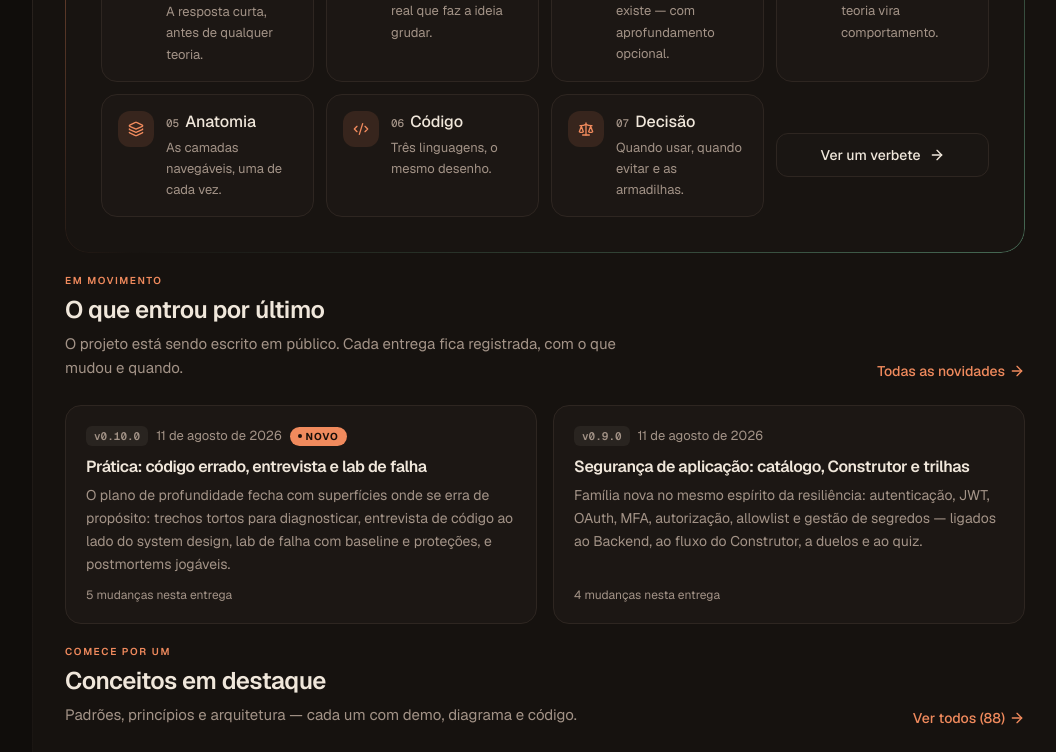
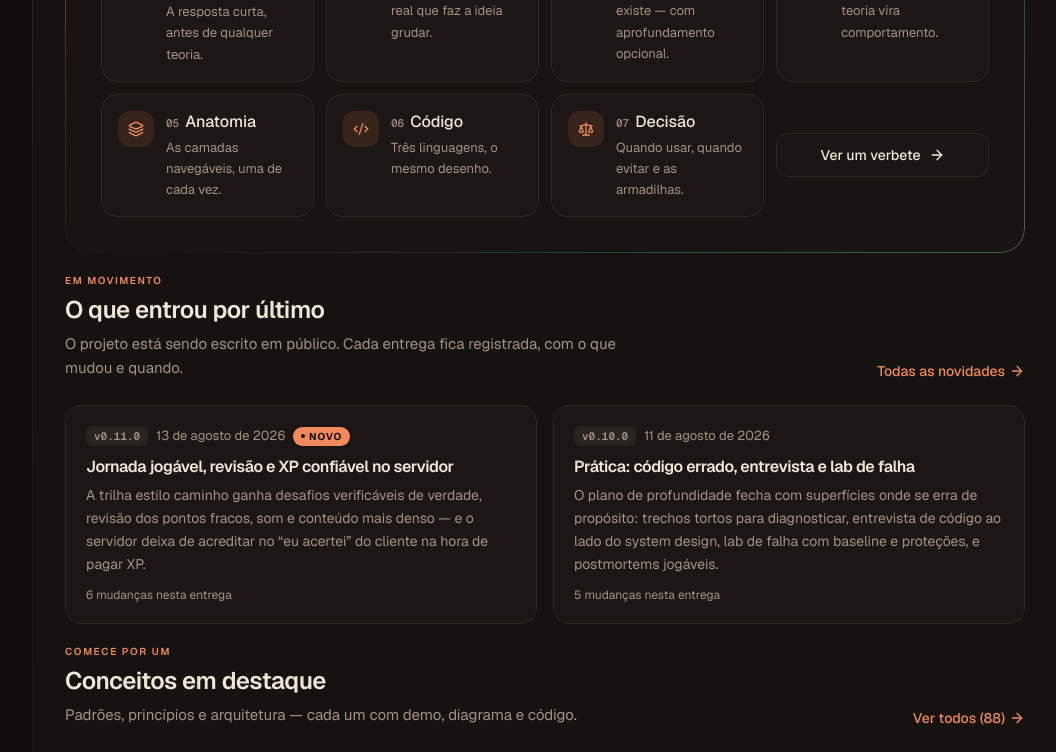
Before and after one commit to CalvinSoares/arch-roadmap, a Next.js app: page / in a window 1280 px wide. Shown: the part 2000-2752 px from the top of the page, without its empty margins (223-1279 px from the left). Built offline with nearby package versions, Linux system fonts and the light colour scheme; no server answers.

Commit message:
feat: update patch note

```diff
--- a/src/content/novidades/registro.ts
+++ b/src/content/novidades/registro.ts
@@ -28,6 +28,45 @@ export const A_SEGUIR: ItemPlanejado[] = [
  * sozinho e some quando a entrega envelhece.
  */
 export const NOVIDADES: Novidade[] = [
+  {
+    versao: "0.11.0",
+    data: "2026-08-13",
+    titulo: "Jornada jogável, revisão e XP confiável no servidor",
+    resumo:
+      "A trilha estilo caminho ganha desafios verificáveis de verdade, revisão dos pontos fracos, som e conteúdo mais denso — e o servidor deixa de acreditar no “eu acertei” do cliente na hora de pagar XP.",
+    mudancas: [
+      {
+        tipo: "novo",
+        texto:
+          "Jornada: cada nó abre lição com desafios mistos (VF, lacuna, ordenar, parear, dois códigos, MCQ) — checkpoints com banco curado (≥3 por nó) e conceitos com gerador anti-oco.",
+      },
+      {
+        tipo: "novo",
+        texto:
+          "Revisão na jornada: pratica os conceitos em que você mais erra, com decoração própria e sem farmar XP de novo no replay.",
+      },
+      {
+        tipo: "melhoria",
+        texto:
+          "Feedback da lição: som leve (com mute), estrelas por precisão, baú de unidade no servidor e roadmaps FE/BE/AR/RES com descrições e recursos mais úteis.",
+      },
+      {
+        tipo: "conteudo",
+        texto:
+          "Padrões: dezenas de verbetes ganham anti-exemplo e passos concretos — a lição deixa de ser só resumo.",
+      },
+      {
+        tipo: "correcao",
+        texto:
+          "XP de quiz: o cliente manda contexto + resposta; o servidor regenera o gabarito e decide o acerto. Acabou o atalho de reportar acertou: true.",
+      },
+      {
+        tipo: "correcao",
+        texto:
+          "Gamificação mais segura: XP idempotente por usuário (não trava o 2º aluno no mesmo nó), progresso só com nó real, rate-limit fail-closed em produção sem Redis, ban/role relidos do banco e estrelas só da sessão.",
+      },
+    ],
+  },
   {
     versao: "0.10.0",
     data: "2026-08-11",
```
